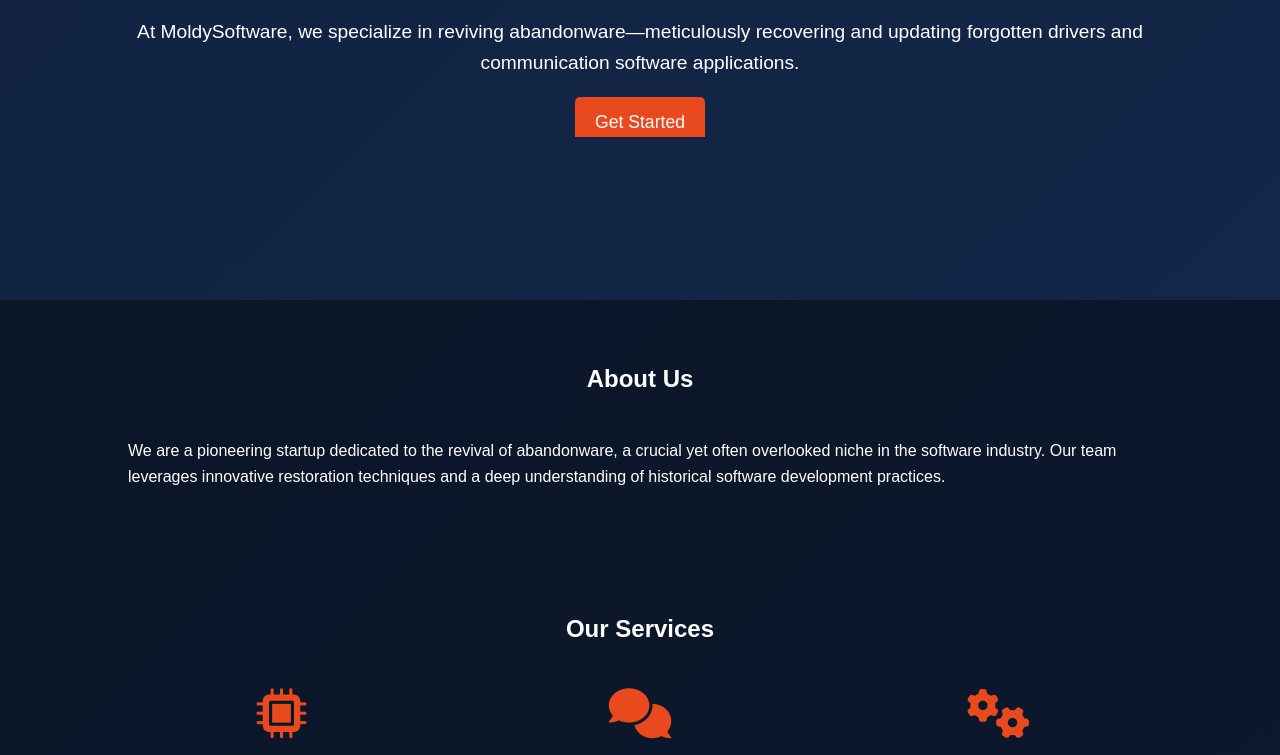
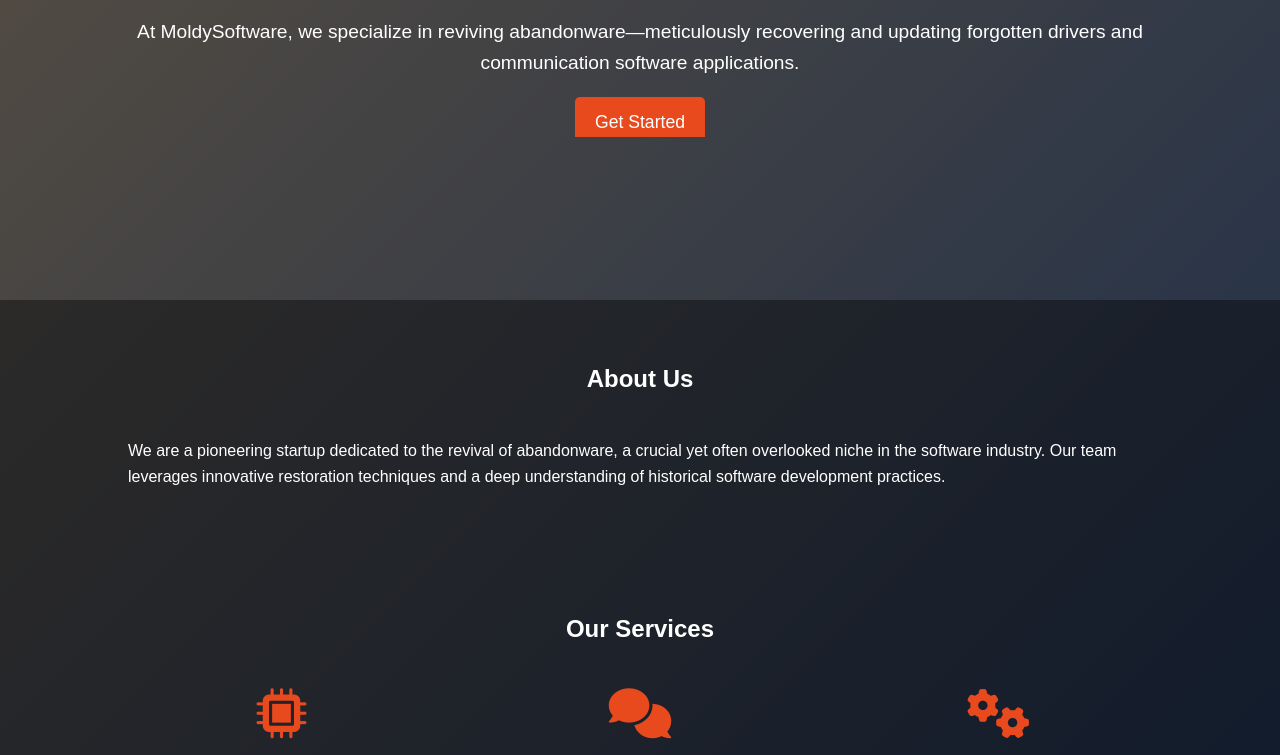
Before and after one commit to kernelgurumeditation/kernelgurumeditation.github.io, a plain HTML site: page index.html in a window 1280 px wide. Shown: the part 493-1248 px from the top of the page. Drawn offline with Linux system fonts and the light colour scheme.

Commit message:
Initial commit

```diff
--- a/styles.css
+++ b/styles.css
@@ -13,9 +13,9 @@
 
 /* Animated Background */
 body.animated-background {
-    /* Set up the initial gradient background */
-    background: linear-gradient(-45deg, #1e3c72, #2a5298, #1e3c72, #2a5298);
-    background-size: 400% 400%;
+    /* Updated gradient with more contrasting colors */
+    background: linear-gradient(-45deg, #1e3c72, #2a5298, #f0c27b, #4b1248);
+    background-size: 300% 300%; /* Adjusted background size */
     animation: gradientAnimation 15s ease infinite;
 }
 
```
